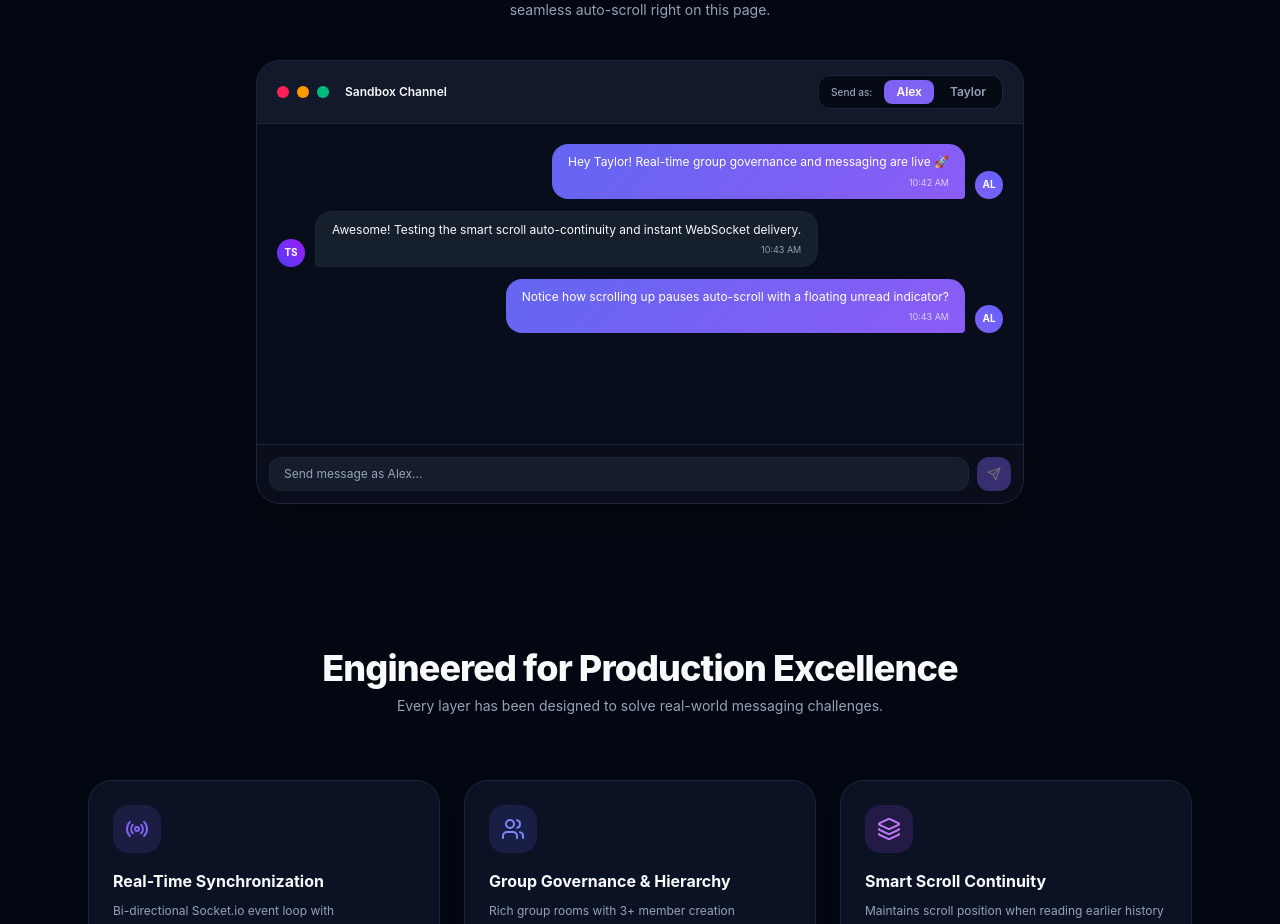
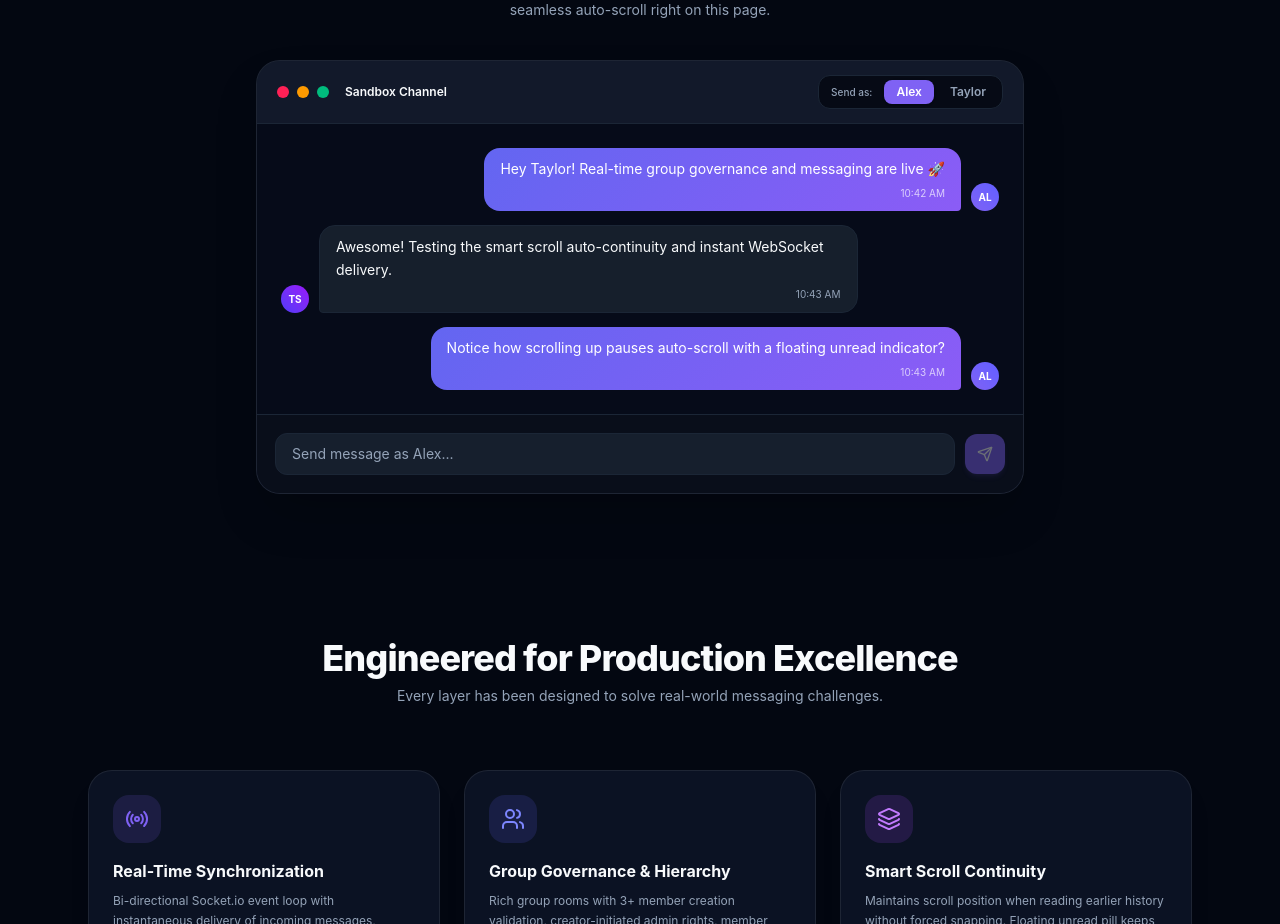
Before and after one commit to dev-abib/home-assignment, a Next.js app in the folder frontend/: page / in a window 1280 px wide. Shown: the part 923-1847 px from the top of the page. Built offline with nearby package versions, Linux system fonts and the light colour scheme; no server answers.

Commit message:
fix(ui): adjust sandbox container spacing and bottom input bar padding

```diff
--- a/frontend/src/app/page.tsx
+++ b/frontend/src/app/page.tsx
@@ -269,7 +269,7 @@ export default function LandingPage() {
           {/* Simulator Message Stream */}
           <div
             ref={simScrollRef}
-            className="h-80 overflow-y-auto p-5 space-y-3 bg-background/40"
+            className="min-h-[260px] max-h-[340px] overflow-y-auto p-5 sm:p-6 space-y-3.5 bg-background/50"
           >
             {simMessages.map((msg) => {
               const isSelf = msg.sender === activePersona;
@@ -290,13 +290,13 @@ export default function LandingPage() {
 
                   <div className={`max-w-[75%] ${isSelf ? "items-end" : "items-start"}`}>
                     <div
-                      className={`px-4 py-2 rounded-2xl text-xs leading-relaxed ${
+                      className={`px-4 py-2.5 rounded-2xl text-xs sm:text-sm leading-relaxed ${
                         isSelf ? "bubble-self" : "bubble-other border border-border/40"
                       }`}
                     >
                       <p>{msg.text}</p>
                       <p
-                        className={`text-[9px] mt-1 text-right ${
+                        className={`text-[9px] sm:text-[10px] mt-1 text-right ${
                           isSelf ? "text-white/70" : "text-muted-foreground"
                         }`}
                       >
@@ -324,22 +324,22 @@ export default function LandingPage() {
           </div>
 
           {/* Simulator Input Footer */}
-          <form onSubmit={handleSimSend} className="p-3 border-t border-border/80 bg-card flex items-center gap-2">
+          <form onSubmit={handleSimSend} className="p-4 sm:p-4.5 border-t border-border/80 bg-card/90 flex items-center gap-2.5">
             <input
               type="text"
               placeholder={`Send message as ${activePersona === "alex" ? "Alex" : "Taylor"}...`}
               value={simInput}
               onChange={(e) => setSimInput(e.target.value)}
-              className="flex-1 bg-secondary/70 border border-border/70 rounded-xl px-3.5 py-2 text-xs text-foreground placeholder:text-muted-foreground focus:outline-none focus:ring-1 focus:ring-primary"
+              className="flex-1 bg-secondary/80 border border-border/80 rounded-xl px-4 py-2.5 text-xs sm:text-sm text-foreground placeholder:text-muted-foreground focus:outline-none focus:ring-2 focus:ring-primary/40 transition-all"
             />
 
             <button
               type="submit"
               disabled={!simInput.trim()}
-              className="p-2.5 rounded-xl bg-primary hover:bg-primary-hover text-white disabled:opacity-40 transition-all active:scale-95 shadow-sm"
+              className="w-10 h-10 rounded-xl bg-primary hover:bg-primary-hover text-white disabled:opacity-40 transition-all active:scale-95 shadow-md shadow-primary/20 flex items-center justify-center shrink-0 cursor-pointer disabled:cursor-not-allowed"
               title="Send Message"
             >
-              <Send className="w-3.5 h-3.5" />
+              <Send className="w-4 h-4" />
             </button>
           </form>
         </div>
```
